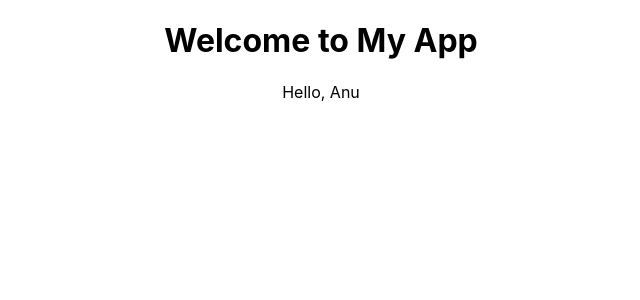
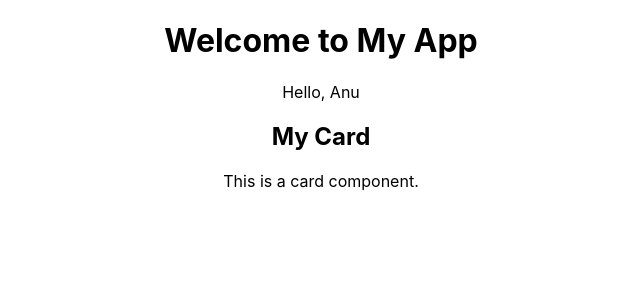
Before and after one commit to AnuAnil43/AnuAnil, a React (Create React App) app: page / in a window 1280 px wide. Shown: the top 300 px of the page, without its empty margins (319-959 px from the left). Built offline with nearby package versions, Linux system fonts and the light colour scheme.

Commit message:
fourth commit

```diff
--- a/src/App.js
+++ b/src/App.js
@@ -3,6 +3,7 @@ import ClassComponent from './Components/Classcomponent';
 import Greeting from './Components/Greeting';
 import TodoList from './Components/TodoList';
 import FunctionalComponent from './Components/Functionalcomponent';
+import Passingdatabetweencomponents from './Components/Passingdatabetweencomponents';
 
 function App() {
   return (
@@ -11,6 +12,7 @@ function App() {
     {/*}  <TodoList />
       <ClassComponent/>
       <FunctionalComponent />   */}
+      <Passingdatabetweencomponents title="My Card" description="This is a card component." />
     </div>
   );
 }
--- /dev/null
+++ b/src/Components/Passingdatabetweencomponents.js
@@ -0,0 +1,12 @@
+import React from 'react';
+
+const Passingdatabetweencomponents = ({title, description}) => {
+    return (
+        <div>
+            <h2>{title}</h2>
+            <p>{description}</p>
+        </div>
+    );
+}
+
+export default Passingdatabetweencomponents;
```
